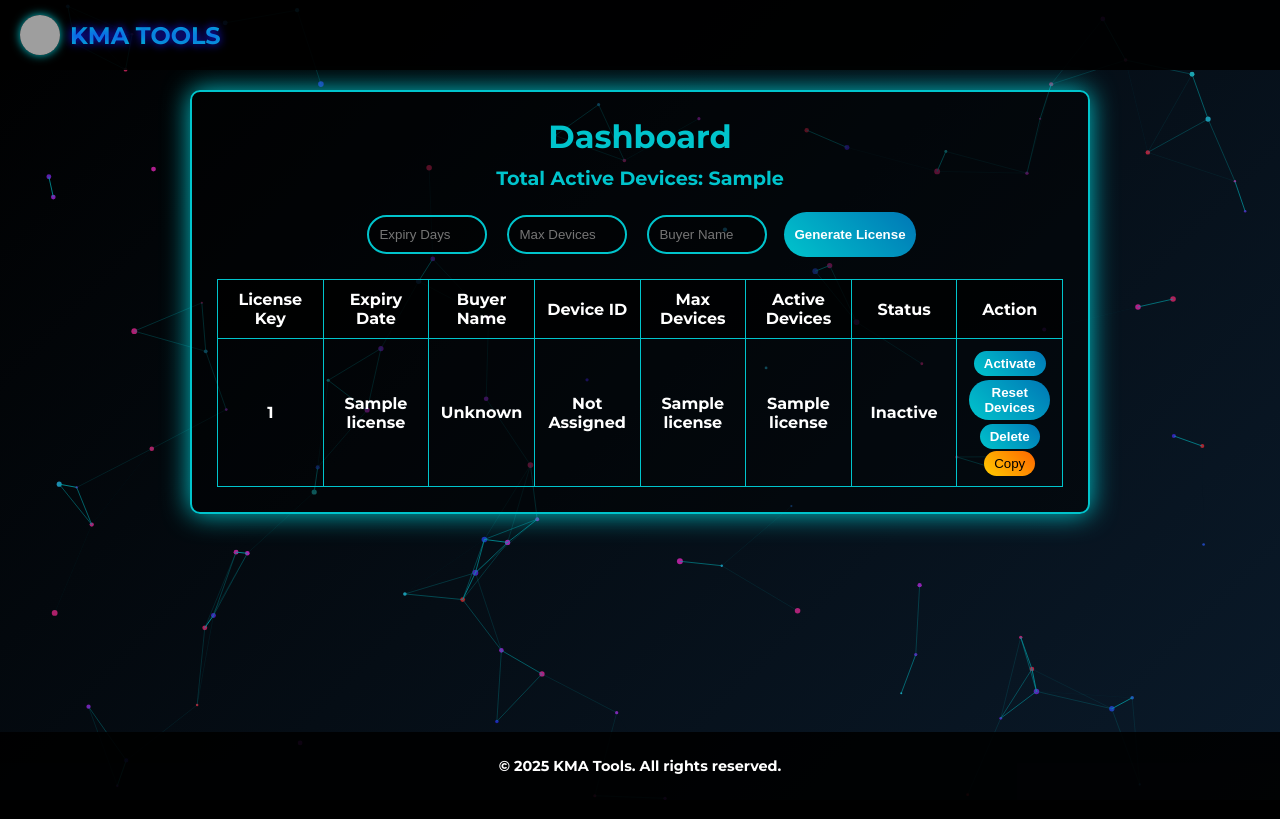
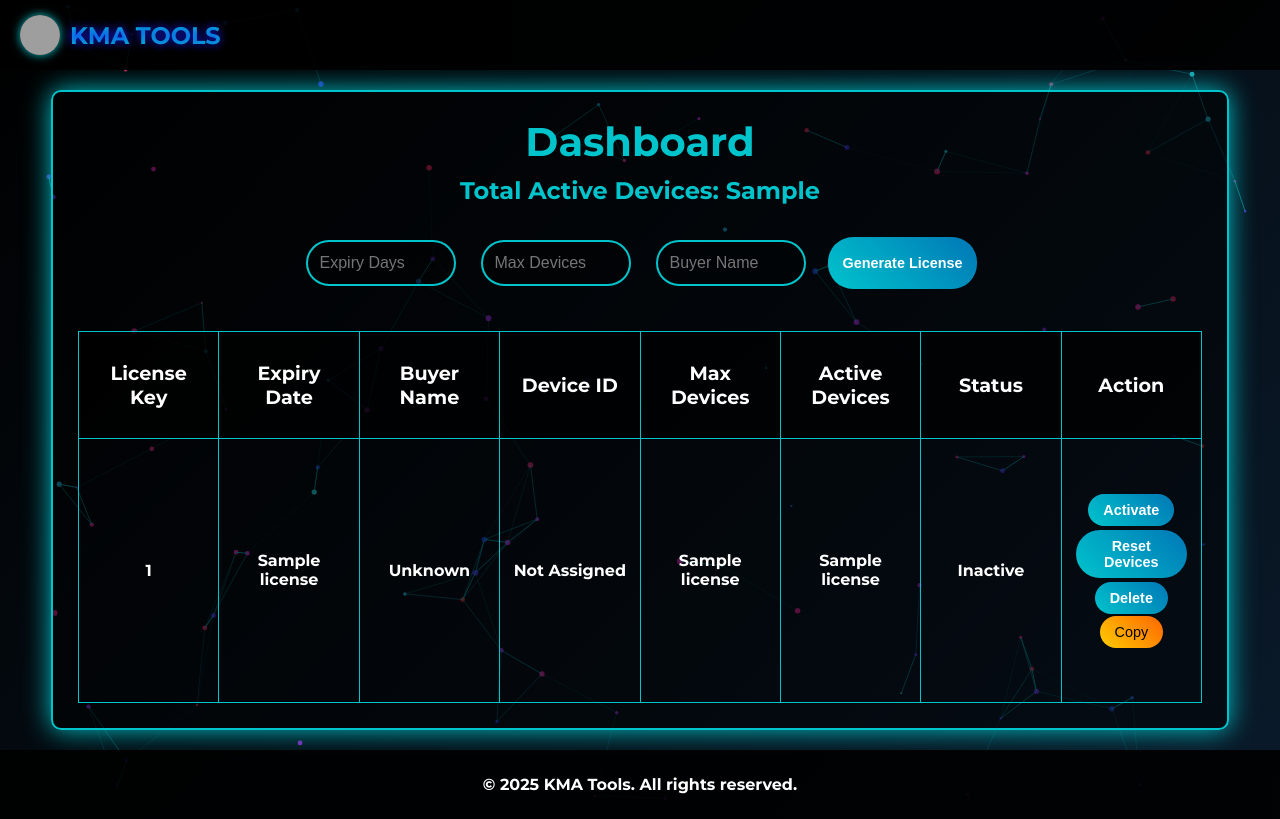
Before and after one commit to amirkma/license-panel, a Flask app: template templates/dashboard.html in a window 1280 px wide. Run offline with Flask 3, Linux system fonts and the light colour scheme; the template is opened without the code that fills it: most values are stand-ins (such as "Sample title", 1, 10 or a date in 2020); some libraries are stand-ins or nearby versions; grey boxes are pictures that could not be loaded.

Commit message:
Update dashboard.html

```diff
--- a/templates/dashboard.html
+++ b/templates/dashboard.html
@@ -36,46 +36,46 @@
         .main-content { flex: 1; display: flex; flex-direction: column; align-items: center; padding: 20px; }
         .custom-frame {
             background-color: rgba(0, 0, 0, 0.5); padding: 25px; border: 2px solid #00c4cc; border-radius: 10px;
-            width: 90%; max-width: 900px; margin: 0 auto; text-align: center; box-shadow: 0 0 20px #00c4cc;
-            animation: pulse 4s ease-in-out infinite;
+            width: 95%; max-width: 1200px; margin: 0 auto; text-align: center; box-shadow: 0 0 20px #00c4cc;
+            animation: pulse 4s ease-in-out infinite; min-height: 80vh; display: flex; flex-direction: column;
         }
         @keyframes pulse {
             0% { box-shadow: 0 0 10px #00c4cc; }
             50% { box-shadow: 0 0 30px #00c4cc; }
             100% { box-shadow: 0 0 10px #00c4cc; }
         }
-        .main-text { font-size: 2em; font-weight: bold; margin: 0; background: #00c4cc; -webkit-background-clip: text; background-clip: text; color: transparent; }
-        .summary { font-size: 1.2em; margin: 10px 0; background: #00c4cc; -webkit-background-clip: text; background-clip: text; color: transparent; }
+        .main-text { font-size: 2.5em; font-weight: bold; margin: 0; background: #00c4cc; -webkit-background-clip: text; background-clip: text; color: transparent; }
+        .summary { font-size: 1.5em; margin: 10px 0; background: #00c4cc; -webkit-background-clip: text; background-clip: text; color: transparent; }
         .form-group {
-            margin: 20px 0; display: flex; flex-wrap: wrap; justify-content: center; gap: 10px;
+            margin: 20px 0; display: flex; flex-wrap: wrap; justify-content: center; gap: 15px;
         }
         .form-group input {
-            padding: 10px; margin: 5px; border: 2px solid #00c4cc; border-radius: 25px;
-            background: rgba(0, 0, 0, 0.3); color: #fff; width: 120px;
+            padding: 12px; margin: 5px; border: 2px solid #00c4cc; border-radius: 25px;
+            background: rgba(0, 0, 0, 0.3); color: #fff; width: 150px; font-size: 1em;
         }
         table {
-            width: 100%; border-collapse: collapse; margin-top: 20px; table-layout: fixed;
+            width: 100%; border-collapse: collapse; margin-top: 20px; table-layout: fixed; flex-grow: 1;
         }
         th, td {
-            border: 1px solid #00c4cc; padding: 10px; text-align: center; word-wrap: break-word;
+            border: 1px solid #00c4cc; padding: 12px; text-align: center; word-wrap: break-word;
         }
-        th { background-color: rgba(0, 0, 0, 0.7); }
+        th { background-color: rgba(0, 0, 0, 0.7); font-size: 1.2em; }
         .action-btn {
-            background: linear-gradient(45deg, #00c4cc, #0077b6); color: #fff; padding: 5px 10px;
+            background: linear-gradient(45deg, #00c4cc, #0077b6); color: #fff; padding: 8px 15px;
             border: none; border-radius: 25px; text-decoration: none; margin: 2px; font-weight: bold;
-            cursor: pointer; transition: transform 0.3s ease, box-shadow 0.3s ease;
+            cursor: pointer; transition: transform 0.3s ease, box-shadow 0.3s ease; font-size: 0.9em;
         }
         .action-btn:hover { transform: scale(1.05); box-shadow: 0 0 15px #00c4cc; }
         .copy-btn {
-            background: linear-gradient(45deg, #ffcc00, #ff6600); padding: 5px 10px;
-            border: none; border-radius: 25px; cursor: pointer; transition: transform 0.3s ease;
+            background: linear-gradient(45deg, #ffcc00, #ff6600); padding: 8px 15px;
+            border: none; border-radius: 25px; cursor: pointer; transition: transform 0.3s ease; font-size: 0.9em;
         }
         .copy-btn:hover { transform: scale(1.05); }
         .footer {
             background-color: rgba(0, 0, 0, 0.9); padding: 20px; text-align: center; width: 100%;
             margin-top: auto;
         }
-        .footer p { margin: 5px 0; font-size: 0.9em; }
+        .footer p { margin: 5px 0; font-size: 1em; }
     </style>
 </head>
 <body>
```
